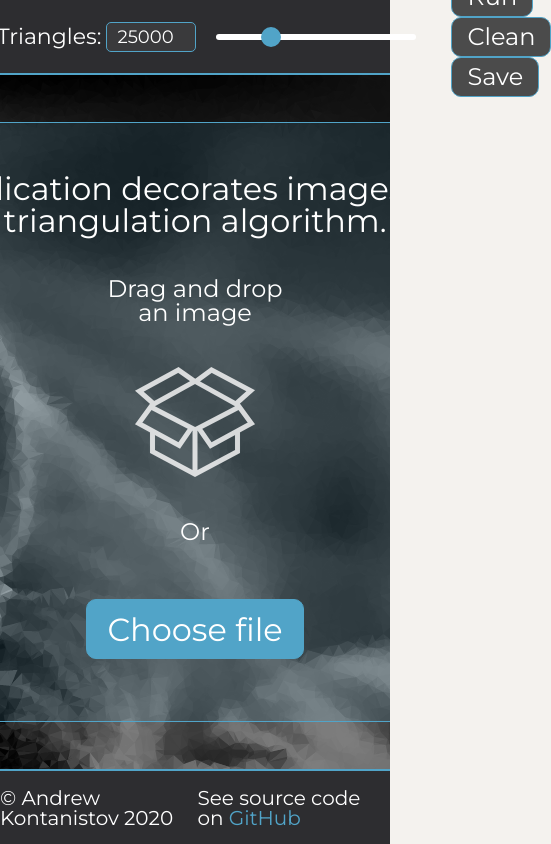
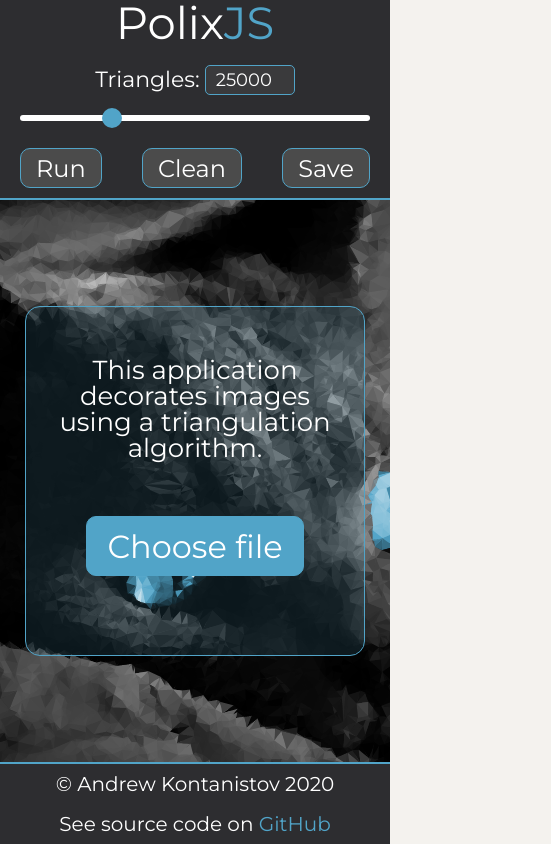
Before and after one commit to Andreano21/andreano21.github.io, a plain HTML site: page index.html in a window 390 px wide. Shown: the whole page, 551 px wide, since content can reach past the window. Drawn offline with Linux system fonts and the light colour scheme.

Commit message:
Add files via upload

```diff
--- a/css/style.css
+++ b/css/style.css
@@ -174,6 +174,45 @@ header .center .settings .valuecontainer input::-webkit-inner-spin-button {
   margin: 0;
 }
 
+header .center .settings .valuecontainer input[type=number] {
+  -moz-appearance: textfield;
+}
+
+header .center .settings .slidecontainer {
+  width: 100%;
+  padding-bottom: 8px;
+}
+
+header .center .settings .slidecontainer .slider {
+  -webkit-appearance: none;
+  width: 200px;
+  height: 6px;
+  border-radius: 3px;
+  background: white;
+  outline: none;
+  -webkit-transition: opacity .15s ease-in-out;
+  transition: opacity .15s ease-in-out;
+}
+
+header .center .settings .slidecontainer .slider::-webkit-slider-thumb {
+  -webkit-appearance: none;
+  appearance: none;
+  width: 20px;
+  height: 20px;
+  border-radius: 10px;
+  background: #51A4C8;
+  cursor: pointer;
+}
+
+header .center .settings .slidecontainer .slider::-moz-range-thumb {
+  width: 20px;
+  height: 20px;
+  border-radius: 10px;
+  background: #51A4C8;
+  border: 1px solid #51A4C8;
+  cursor: pointer;
+}
+
 header button {
   height: 40px;
   font-size: 24px;
@@ -243,9 +282,11 @@ header button {
   -webkit-box-align: center;
       -ms-flex-align: center;
           align-items: center;
+  margin-left: 25px;
+  margin-right: 25px;
   border: 1px solid #51A4C8;
   border-radius: 15px;
-  width: 800px;
+  max-width: 800px;
   height: 600px;
   background: url("/img/icons/box.png") center/120px 120px no-repeat rgba(81, 164, 200, 0.14);
 }
@@ -267,7 +308,7 @@ header button {
 }
 
 .block .center .block__dropbox div h1 {
-  width: 700px;
+  max-width: 700px;
   color: white;
   font-size: 32px;
   text-align: center;
@@ -335,39 +376,6 @@ footer .center a:hover {
   color: #51A4C8;
 }
 
-.slidecontainer {
-  width: 100%;
-  padding-bottom: 8px;
-}
-
-.slidecontainer .slider {
-  -webkit-appearance: none;
-  width: 200px;
-  height: 6px;
-  border-radius: 3px;
-  background: white;
-  outline: none;
-  -webkit-transition: opacity .15s ease-in-out;
-  transition: opacity .15s ease-in-out;
-}
-
-.slidecontainer .slider::-webkit-slider-thumb {
-  -webkit-appearance: none;
-  appearance: none;
-  width: 20px;
-  height: 20px;
-  border-radius: 10px;
-  background: #51A4C8;
-  cursor: pointer;
-}
-
-.slidecontainer .slider::-moz-range-thumb {
-  width: 20px;
-  height: 20px;
-  background: #51A4C8;
-  cursor: pointer;
-}
-
 .cssload-container {
   display: none;
   position: absolute;
@@ -416,3 +424,135 @@ footer .center a:hover {
     background: url("/img//CAT_blue1_4k_50000.png") center/100% no-repeat;
   }
 }
+
+@media (max-width: 1200px) {
+  .block {
+    background: url("/img/CAT_blue1_50000.png") -200px no-repeat;
+  }
+}
+
+@media (max-width: 930px) {
+  .onlyDesktop {
+    display: none;
+  }
+  .block .center .block__dropbox {
+    max-width: 500px;
+    height: 500px;
+    background: rgba(81, 164, 200, 0.14);
+  }
+  .block .center .block__dropbox div {
+    padding-left: 25px;
+    padding-right: 25px;
+  }
+}
+
+@media (max-width: 930px) {
+  header {
+    display: -webkit-box;
+    display: -ms-flexbox;
+    display: flex;
+    -webkit-box-pack: center;
+        -ms-flex-pack: center;
+            justify-content: center;
+    height: 200px;
+  }
+  header .center {
+    display: -webkit-box;
+    display: -ms-flexbox;
+    display: flex;
+    -webkit-box-pack: justify;
+        -ms-flex-pack: justify;
+            justify-content: space-between;
+    -webkit-box-orient: vertical;
+    -webkit-box-direction: normal;
+        -ms-flex-direction: column;
+            flex-direction: column;
+  }
+  header .center .logo, header .center .settings, header .center .buttons {
+    display: block;
+    margin-bottom: 10px;
+  }
+  header .center .settings {
+    width: 100%;
+    display: -webkit-box;
+    display: -ms-flexbox;
+    display: flex;
+    -webkit-box-pack: justify;
+        -ms-flex-pack: justify;
+            justify-content: space-between;
+    -webkit-box-orient: vertical;
+    -webkit-box-direction: normal;
+        -ms-flex-direction: column;
+            flex-direction: column;
+    margin-right: 0px;
+  }
+  header .center .settings .valuecontainer {
+    display: -webkit-box;
+    display: -ms-flexbox;
+    display: flex;
+    -webkit-box-align: center;
+        -ms-flex-align: center;
+            align-items: center;
+    margin: 0px;
+  }
+  header .center .settings .slidecontainer {
+    display: -webkit-box;
+    display: -ms-flexbox;
+    display: flex;
+    -webkit-box-pack: center;
+        -ms-flex-pack: center;
+            justify-content: center;
+    padding-top: 20px;
+    padding-left: 20px;
+    padding-right: 20px;
+    width: 100%;
+  }
+  header .center .settings .slidecontainer .slider {
+    width: 100%;
+  }
+  header .center .buttons {
+    width: 100%;
+    padding-left: 20px;
+    padding-right: 20px;
+    display: -webkit-box;
+    display: -ms-flexbox;
+    display: flex;
+    -webkit-box-pack: justify;
+        -ms-flex-pack: justify;
+            justify-content: space-between;
+  }
+  header .center .buttons button {
+    margin-left: 0px;
+  }
+  .block {
+    height: calc(100% - 282px);
+    background: url("/img/CAT_blue1_50000.png") -300px no-repeat;
+  }
+  .block .center .block__dropbox {
+    height: 350px;
+  }
+  .block .center .block__dropbox div {
+    padding-left: 15px;
+    padding-right: 15px;
+  }
+  .block .center .block__dropbox div h1 {
+    font-size: 26px;
+  }
+  footer {
+    height: auto;
+    display: -webkit-box;
+    display: -ms-flexbox;
+    display: flex;
+  }
+  footer .center {
+    -webkit-box-orient: vertical;
+    -webkit-box-direction: normal;
+        -ms-flex-direction: column;
+            flex-direction: column;
+    height: auto;
+  }
+  footer .center div {
+    margin-bottom: 10px;
+    margin-top: 10px;
+  }
+}
--- a/scrips/Triangulation/script.js
+++ b/scrips/Triangulation/script.js
@@ -93,7 +93,6 @@ function dropHandler(e) {
 }
 
 function dropHandlerOld(e) {
-  console.log('test');
   let dt = e.dataTransfer
   file = dt.files[0];
 
```
